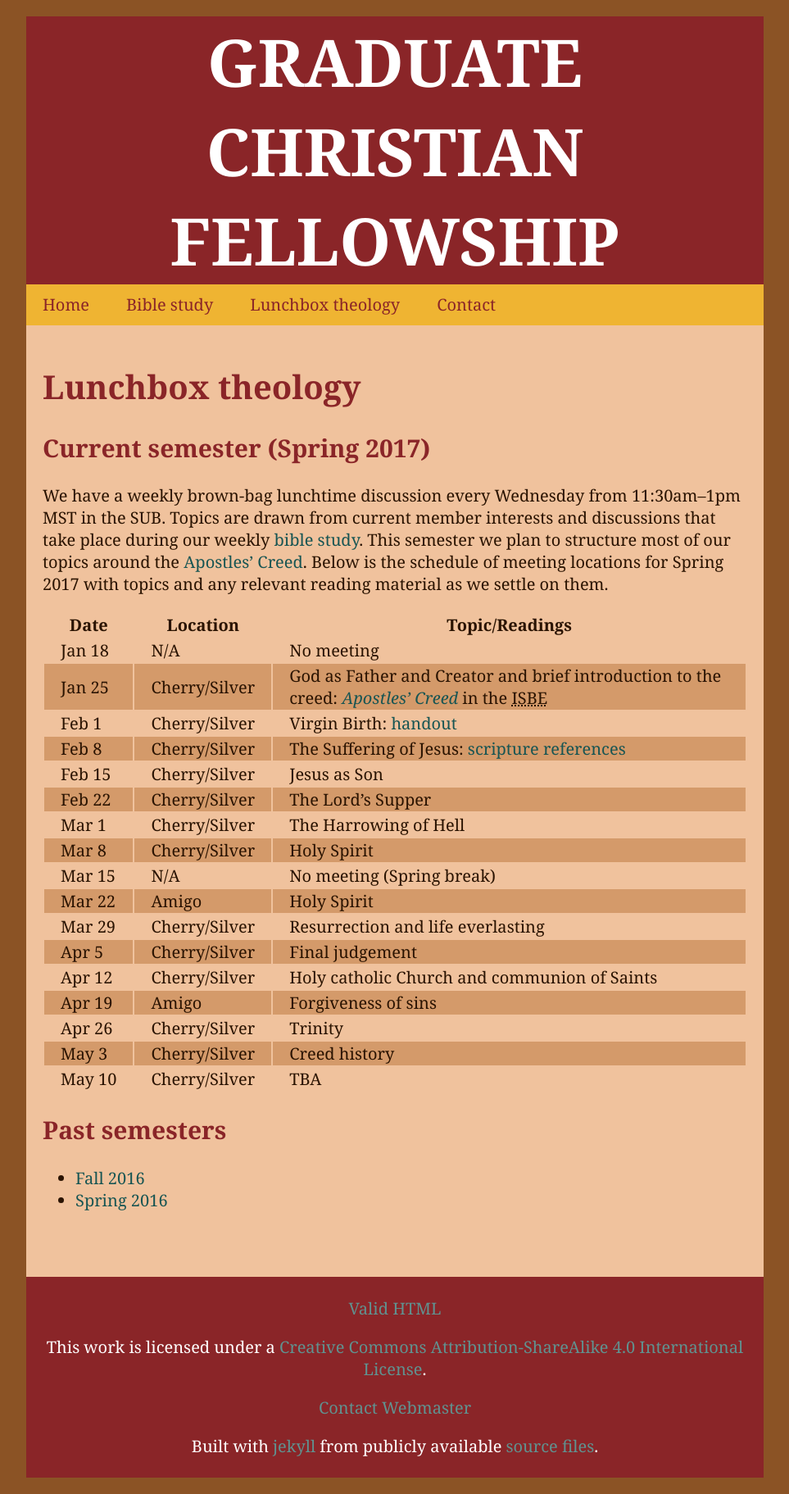
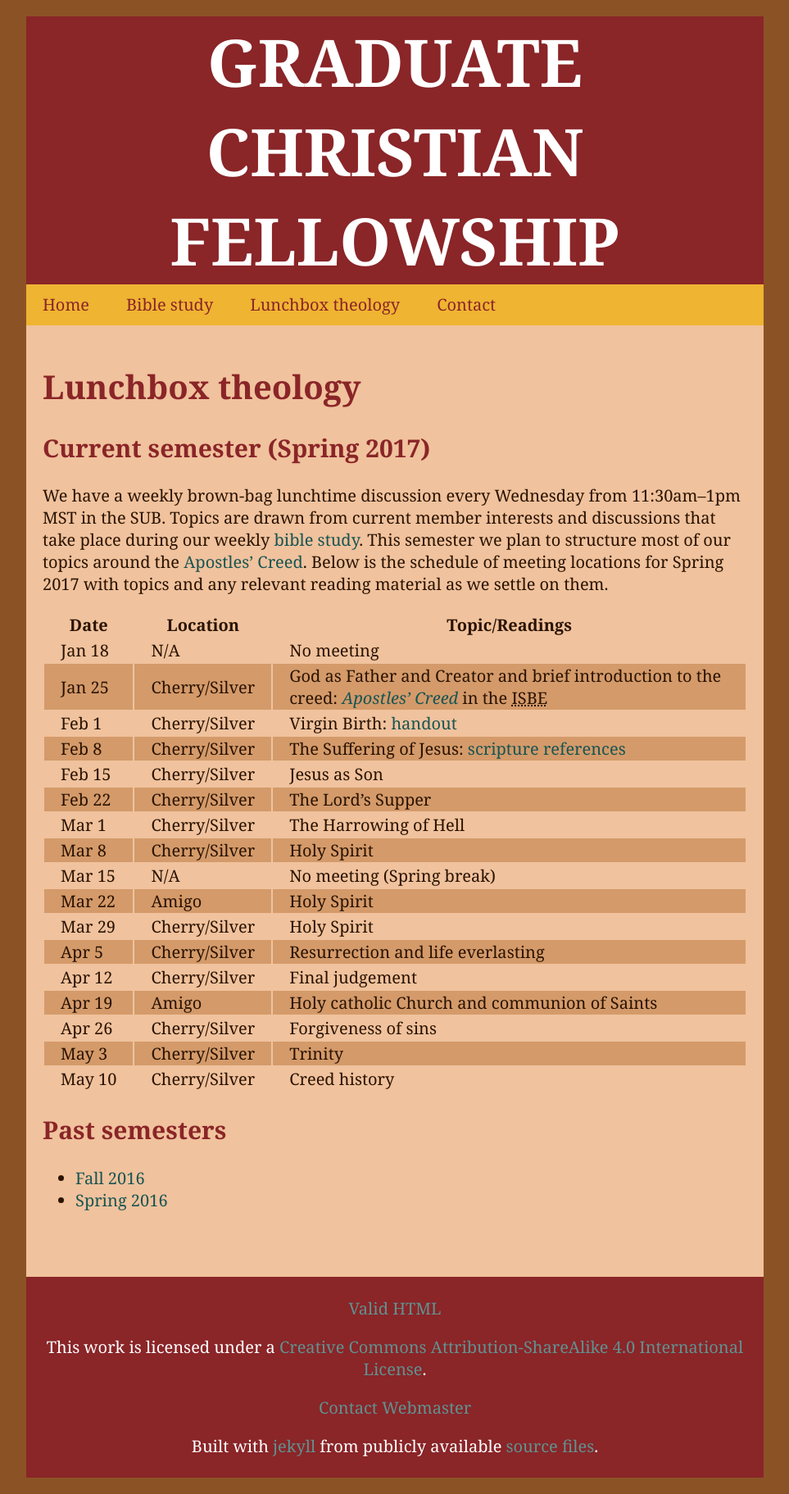
Before and after one commit to jarthurgross/gcf-website, a Jekyll site: the page built from lunchbox_theology/index.md, in a window 1280 px wide. Shown: the whole page at 82% size, without its empty margins (158-1121 px from the left). Built offline with Jekyll 4.4.1, drawn with Linux system fonts in a browser that asks for light colours; Markdown is read by kramdown in place of the engine named in the settings.

Commit message:
Update lunchbox theology schedule

```diff
--- a/lunchbox_theology/index.md
+++ b/lunchbox_theology/index.md
@@ -31,13 +31,13 @@ Spring 2017 with topics and any relevant reading material as we settle on them.
 | Mar&nbsp;8  | Cherry/Silver  | Holy Spirit                              |
 | Mar&nbsp;15 | N/A            | No meeting (Spring break)                |
 | Mar&nbsp;22 | Amigo          | Holy Spirit                              |
-| Mar&nbsp;29 | Cherry/Silver  | Resurrection and life everlasting        |
-| Apr&nbsp;5  | Cherry/Silver  | Final judgement                          |
-| Apr&nbsp;12 | Cherry/Silver  | Holy catholic Church and communion of Saints |
-| Apr&nbsp;19 | Amigo          | Forgiveness of sins                      |
-| Apr&nbsp;26 | Cherry/Silver  | Trinity                                  |
-| May&nbsp;3  | Cherry/Silver  | Creed history                            |
-| May&nbsp;10 | Cherry/Silver  | TBA                                      |
+| Mar&nbsp;29 | Cherry/Silver  | Holy Spirit                              |
+| Apr&nbsp;5  | Cherry/Silver  | Resurrection and life everlasting        |
+| Apr&nbsp;12 | Cherry/Silver  | Final judgement                          |
+| Apr&nbsp;19 | Amigo          | Holy catholic Church and communion of Saints |
+| Apr&nbsp;26 | Cherry/Silver  | Forgiveness of sins                      |
+| May&nbsp;3  | Cherry/Silver  | Trinity                                  |
+| May&nbsp;10 | Cherry/Silver  | Creed history                            |
 
 Past semesters
 --------------
```
